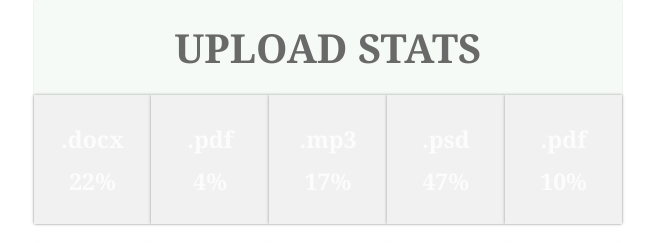
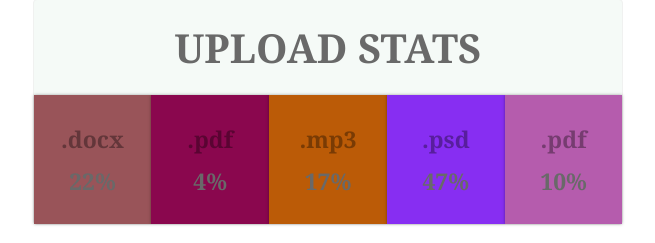
Before and after one commit to AllaYakovenko/goit-react-hw-01-components, a React (Create React App) app: page / in a window 1280 px wide. Shown: the part 538-781 px from the top of the page, without its empty margins (312-967 px from the left). Built offline with nearby package versions, Linux system fonts and the light colour scheme.

Commit message:
add style

```diff
--- a/src/components/App.jsx
+++ b/src/components/App.jsx
@@ -28,7 +28,7 @@ export default function App(){
       />
 
       <Statistics title="Upload stats" stats={data} />
-      <Statistics stats={data} />
+      {/* <Statistics stats={data} /> */}
 
       <FriendList friends={friends} />
 
--- a/src/components/statistics/Statistics.jsx
+++ b/src/components/statistics/Statistics.jsx
@@ -2,18 +2,7 @@ import PropTypes from 'prop-types';
 import css from 'components/statistics/Statistics.module.css';
 
 function getRandomHexColor() {
-  // let bgColor = `#${Math.floor(Math.random() * 16777215).toString(16)}`;
-  // return bgColor;
-
-let color =
-    'rgb(' +
-    Math.round(Math.random() * 255) +
-    ',' +
-    Math.round(Math.random() * 255) +
-    ',' +
-    Math.round(Math.random() * 255) +
-    ')';
-
+  let color = `#${Math.floor(Math.random() * 12345678).toString(16)}`;
   return color;
 }
 
@@ -26,7 +15,7 @@ const Statistics = ({ title, stats }) => {
         {stats.map(stat => (
           <li className={css.item}
             style={{
-              backroundColor: getRandomHexColor(),
+              backgroundColor: getRandomHexColor(),
             }}
             key={stat.id}
           >
--- a/src/components/statistics/Statistics.module.css
+++ b/src/components/statistics/Statistics.module.css
@@ -47,3 +47,12 @@
     text-align: center;
     color: rgba(252, 252, 252, 252);
 }
+
+.label{
+    color: rgba(0, 0, 0, 0.35);
+}
+
+
+.percentage{
+    color: dimgray;
+}
```
